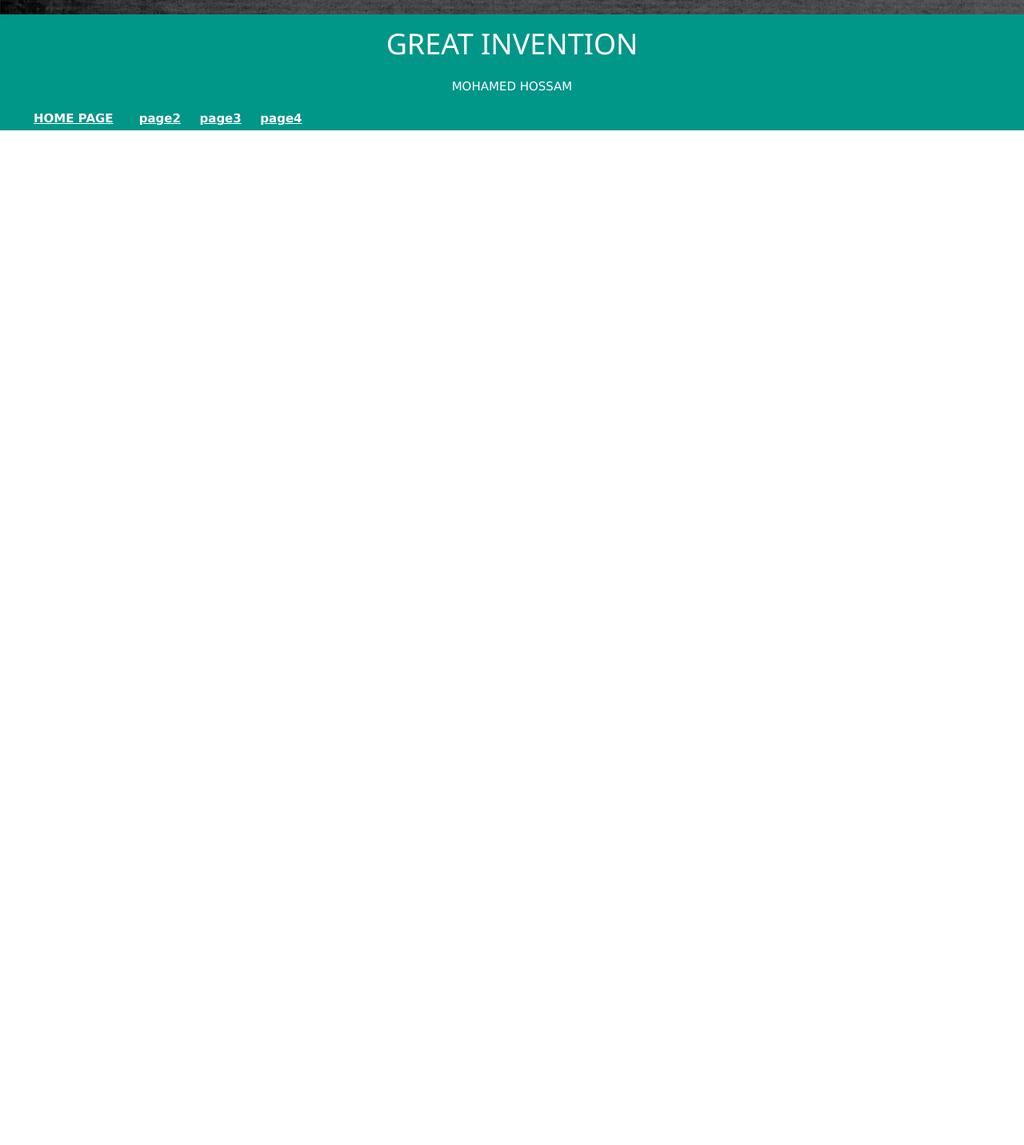
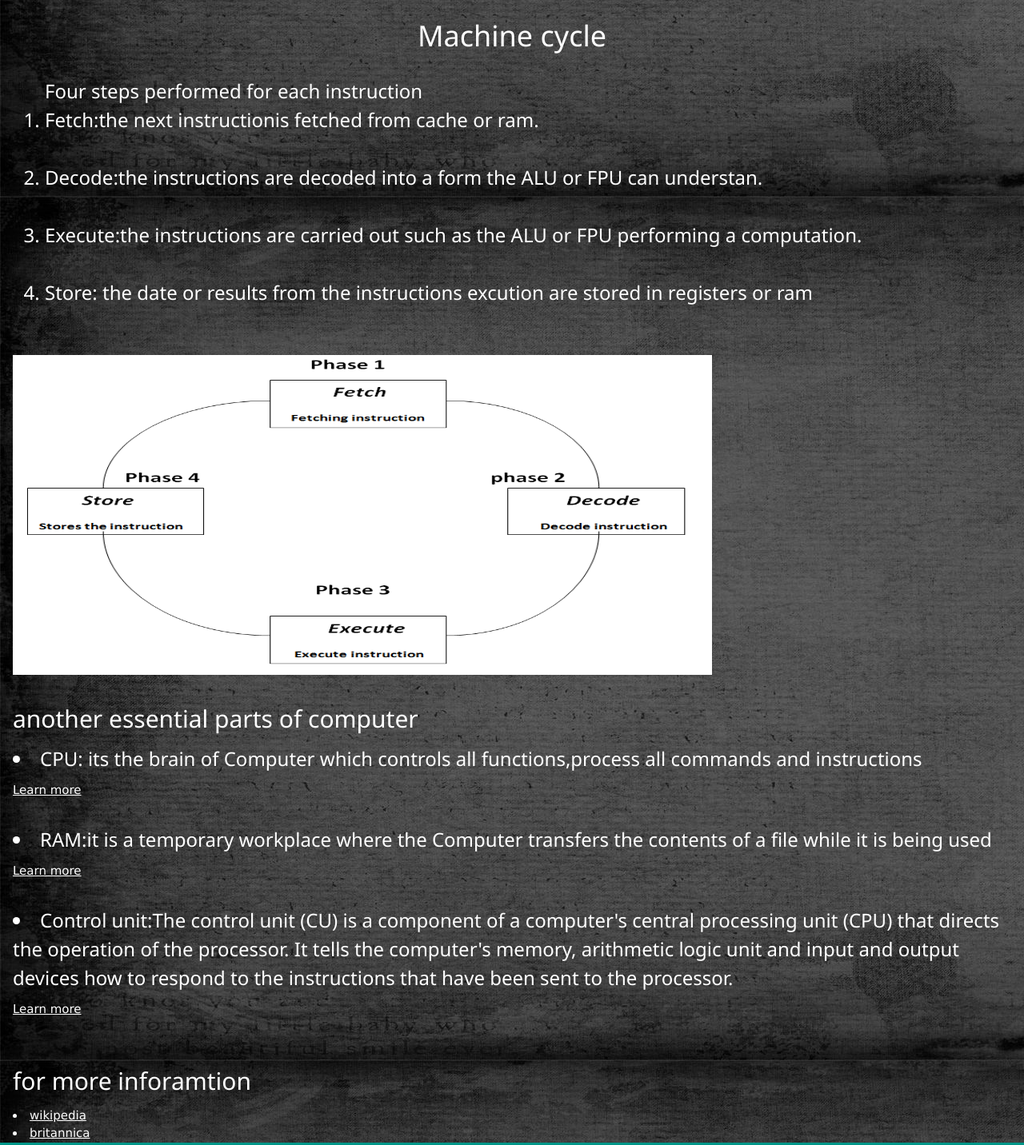
Before and after one commit to Mohamedhossam600/ece112, a plain HTML site: page index.html in a window 1280 px wide. Shown: the part 1700-3132 px from the top of the page at 80% size. Before the commit the page ends 1863 px from the top, so only its background shows below. Drawn offline with nearby package versions, Linux system fonts and the light colour scheme.

Commit message:
Update index.html

```diff
--- a/index.html
+++ b/index.html
@@ -42,6 +42,39 @@
  </ol></h3>
 
 
+ <h1 style="text-align: center;">Machine cycle</h1>
+
+<h3>
+ <ol>Four steps performed for each instruction <br>
+<li>Fetch:the next instructionis fetched from cache or ram.</li><br>
+<li>Decode:the instructions are decoded into a form the ALU or FPU can understan.</li><br>
+<li>Execute:the instructions are carried out such as the ALU or FPU performing a computation.</li><br>
+<li>Store: the date or results from the instructions excution are stored in registers or ram </li><br>
+</ol></h3>
+<img height="400px" width="70%" src="machine-cycle.jpg">
+<br><br>
+
+<h2>another essential parts of computer </h2>
+
+<h3><li>CPU: its the brain of Computer which controls all functions,process all commands and instructions</li></h3>
+<a href="https://en.wikipedia.org/wiki/Central_processing_unit">Learn more</a>
+<br><br>
+<h3><li>RAM:it is a temporary workplace where the Computer transfers the contents of a file while it is being used </li></h3>
+<a href="https://en.wikipedia.org/wiki/Random-access_memory">Learn more</a>
+<br><br>
+<h3><li>Control unit:The control unit (CU) is a component of a computer's central processing unit (CPU) that directs the operation of the processor. It tells the computer's memory, arithmetic logic unit and input and output devices how to respond to the instructions that have been sent to the processor.
+</li></h3>
+<a href="https://en.wikipedia.org/wiki/Control_unit">Learn more</a>
+<br><br><br>
+<h2>for more inforamtion</h2>
+
+<li><a href="https://en.wikipedia.org/wiki/Computer">wikipedia</a></li>
+<li><a href="https://www.britannica.com/technology/computer/History-of-computing">britannica</a></li>
+
+
+
+
+
 </div>
 
 <div class="w3-container w3-center w3-teal">
@@ -58,6 +91,7 @@
   </td>
 </table>
 
+
 </div>
 
 </body>
```
